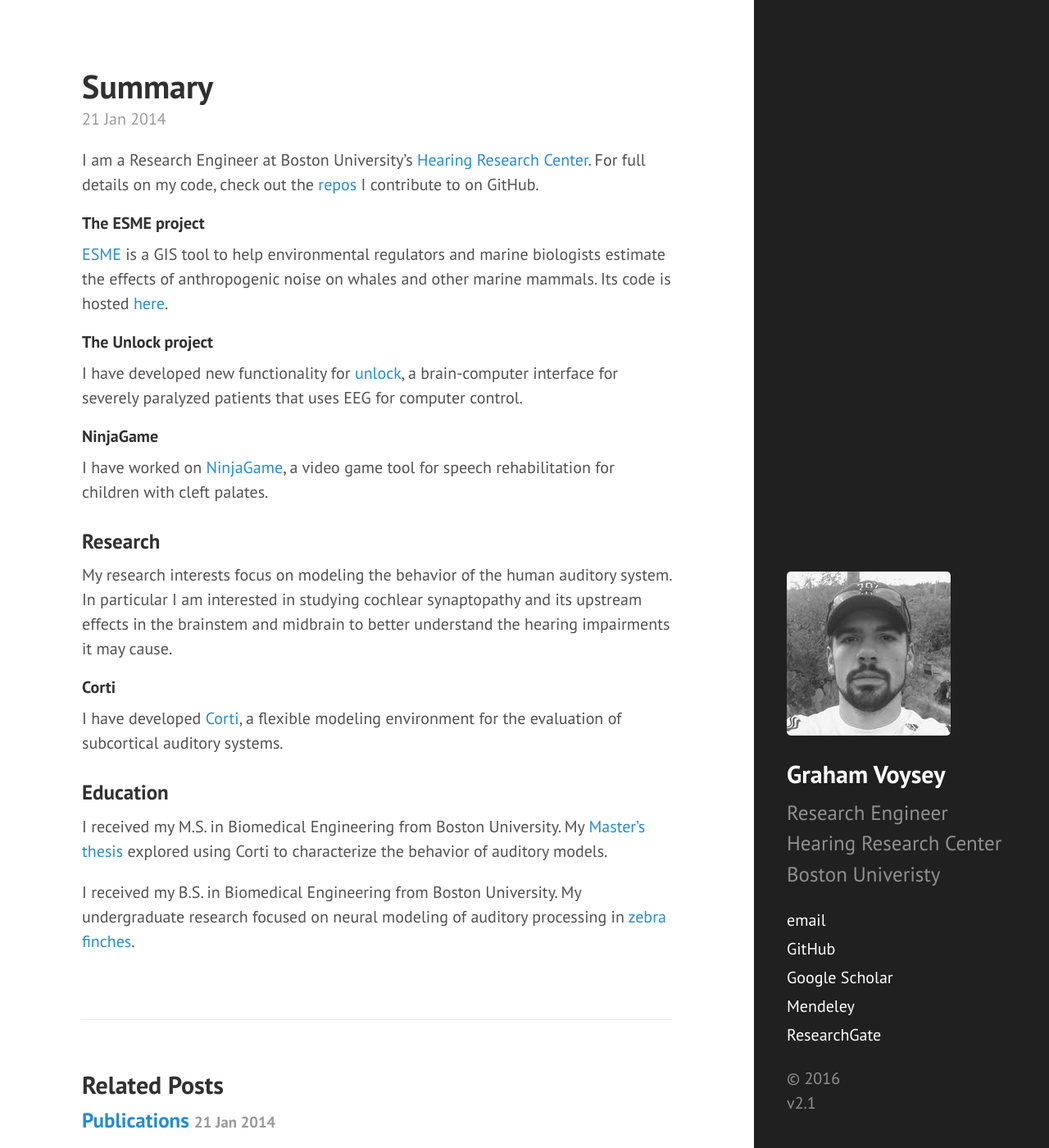
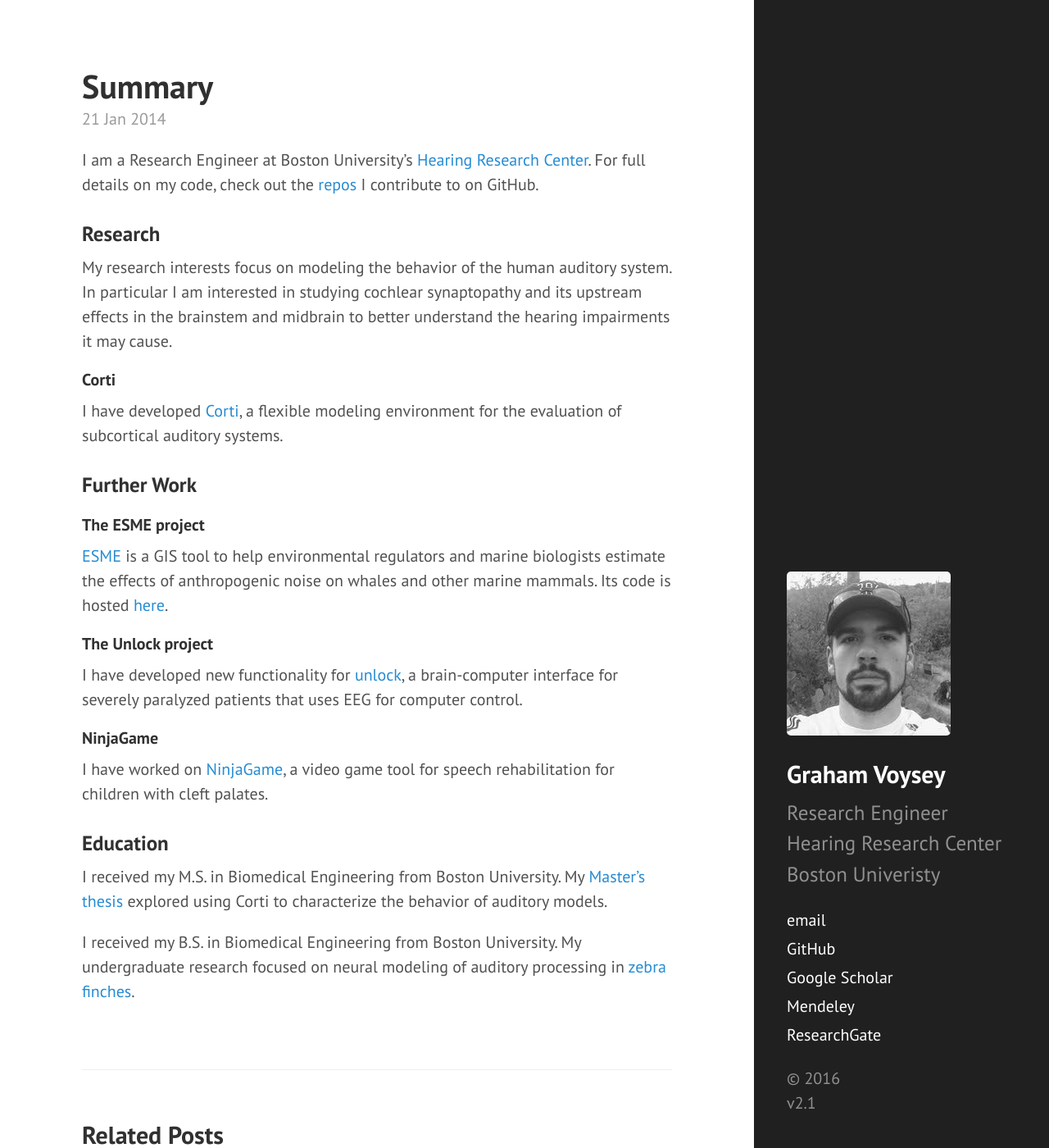
Before and after one commit to gvoysey/gvoysey.github.io, a Jekyll site: the page built from _posts/2014-01-21-summary.md, in a window 1280 px wide and 1400 px high. Shown: the whole window at 82% size. Built offline with Jekyll 4.4.1, drawn with Linux system fonts in a browser that asks for light colours; part of the change alters nothing that is shown.

Commit message:
Update 2014-01-21-summary.md

```diff
--- a/_posts/2014-01-21-summary.md
+++ b/_posts/2014-01-21-summary.md
@@ -3,6 +3,19 @@ layout: post
 title: Summary
 ---
 I am a Research Engineer at Boston University's [Hearing Research Center](http://bu.edu/hrc). For full details on my code, check out the [repos](https://github.com/gvoysey) I contribute to on GitHub.
+
+
+### Research
+
+My research interests focus on modeling the behavior of the human auditory system.  In particular I am interested in studying cochlear synaptopathy and its upstream effects in the brainstem and midbrain to better understand the hearing impairments it may cause.
+
+#### Corti
+
+I have developed [Corti](https://github.com/gvoysey/corti), a flexible modeling environment for the evaluation of subcortical auditory systems.
+
+
+### Further Work
+
 
 #### The ESME project
 [ESME](https://esme.bu.edu) is a GIS tool to help environmental regulators and marine biologists estimate the effects of anthropogenic noise on whales and other marine mammals.  Its code is hosted [here](https://github.com/AuditoryBiophysicsLab/ESME-Workbench).
@@ -15,17 +28,6 @@ I have developed new functionality for [unlock](http://unlockproject.org), a bra
 
 I have worked on [NinjaGame](https://crowdfunding.bu.edu/project/5434508a092065263529349a/updates/1), a video game tool for speech rehabilitation for children with cleft palates.
 
-### Research
-
-My research interests focus on modeling the behavior of the human auditory system.  In particular I am interested in studying cochlear synaptopathy and its upstream effects in the brainstem and midbrain to better understand the hearing impairments it may cause.
-
-#### Corti
-
-I have developed [Corti](https://github.com/gvoysey/corti), a flexible modeling environment for the evaluation of subcortical auditory systems.
-
-
-
-
 ### Education
 
 I received my M.S. in Biomedical Engineering from Boston University.  My [Master's thesis](https://github.com/gvoysey/thesis) explored using Corti to characterize the behavior of auditory models.
```
